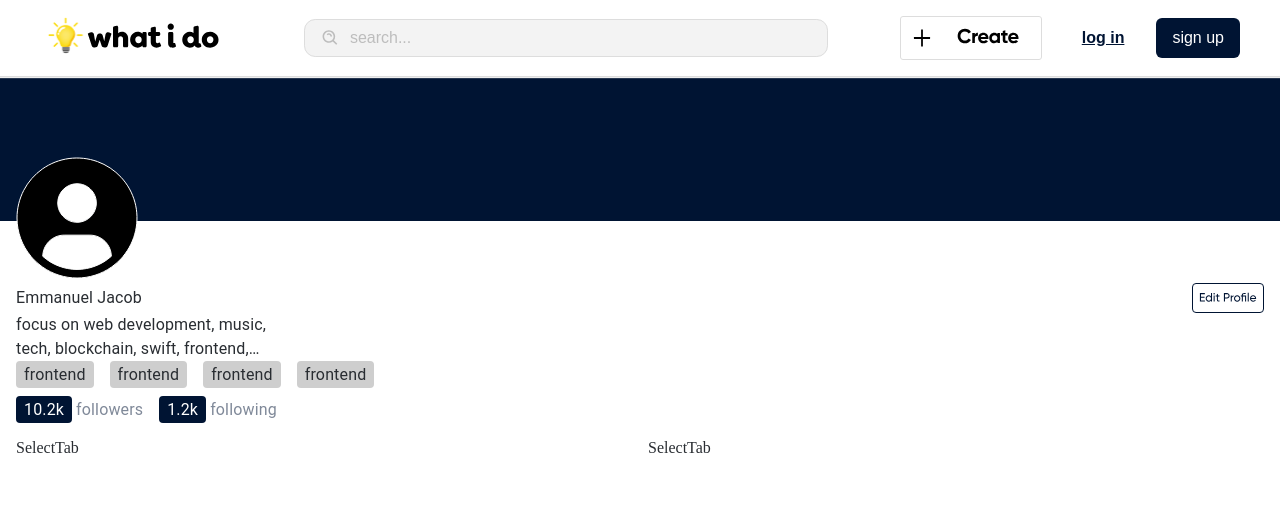
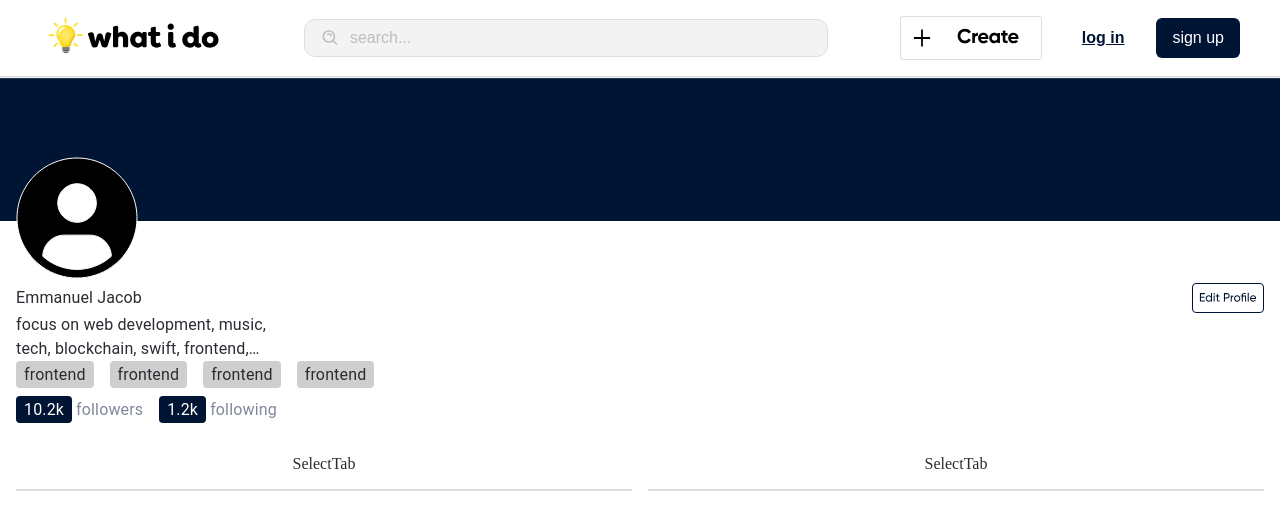
Before and after one commit to Ndirangug/whatido_frontend, a Next.js app: page /profile/1 in a window 1280 px wide. Shown: the top 530 px of the page. Built offline with nearby package versions, Linux system fonts and the light colour scheme.

Commit message:
wip: profile page

```diff
--- a/components/profile/SelectTab.js
+++ b/components/profile/SelectTab.js
@@ -1,7 +1,7 @@
-import React from 'react';
+import { SelectTabContainer } from '../../styles/profile.styles';
 
 function SelectTab() {
-  return <div>SelectTab</div>;
+  return <SelectTabContainer>SelectTab</SelectTabContainer>;
 }
 
 export default SelectTab;
--- a/styles/profile.styles.js
+++ b/styles/profile.styles.js
@@ -5,7 +5,7 @@ export const ProfilePageContainer = styled.div`
   width: 100%;
   display: flex;
   flex-direction: column;
-  overflow: hidden;
+  overflow: scroll;
 `;
 
 export const ProfileInfoContainer = styled.div`
@@ -75,3 +75,11 @@ export const ProfileMediaContainer = styled.div`
     grid-gap: 1rem;
   }
 `;
+
+export const SelectTabContainer = styled.div`
+  display: flex;
+  align-items: center;
+  justify-content: center;
+  padding: 1rem;
+  border-bottom: 2px solid var(--main-border);
+`;
```
